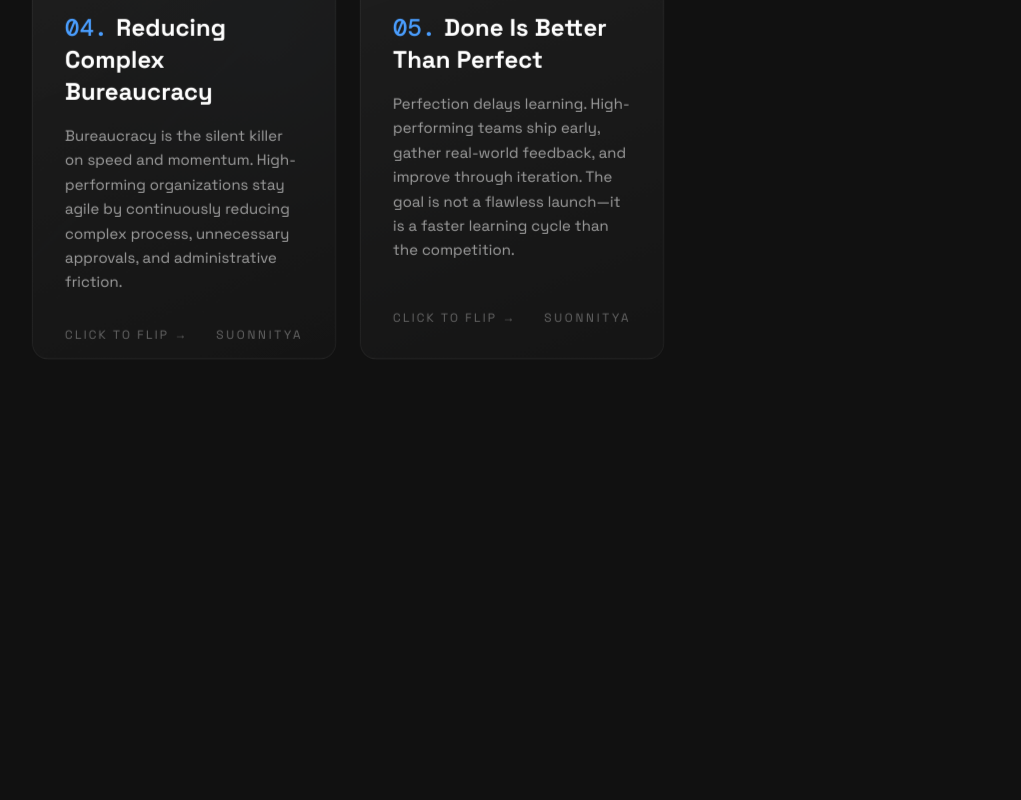
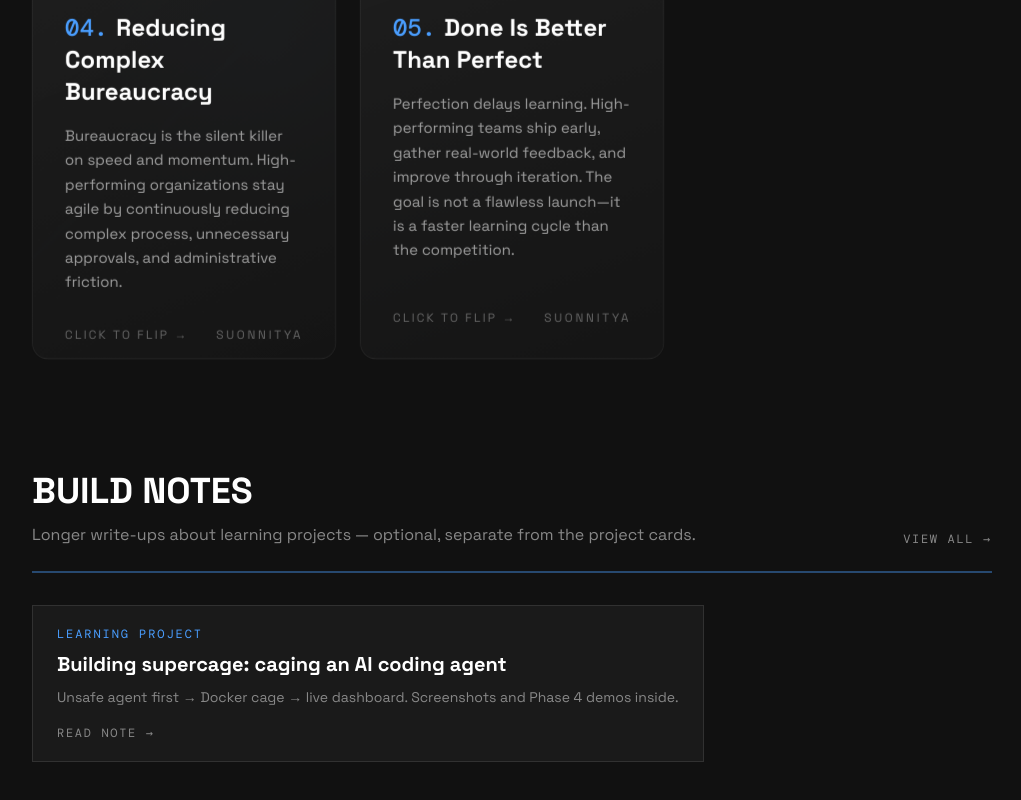
Before and after one commit to NityaSu/Publix, a Nuxt app: page /insights in a window 1280 px wide. Shown: the part 752-1552 px from the top of the page, without its empty margins (128-1149 px from the left). Before the commit the page ends 1207 px from the top, so only its background shows below. Built offline with nearby package versions, Linux system fonts and the light colour scheme; a web font is replaced by a local one.

Commit message:
Implement Insights and Build Notes sections: add InsightsSection component with latest notes display, create buildNotes data structure, and establish routing for Build notes page.

```diff
--- a/component/InsightsSection.vue
+++ b/component/InsightsSection.vue
@@ -1,5 +1,6 @@
 <script setup lang="ts">
 import InsightCard, { type InsightVariant } from '~/component/InsightCard.vue';
+import { buildNotes, buildNotePath } from '~/data/buildNotes';
 
 interface InsightItem {
   id: string;
@@ -54,6 +55,8 @@ const insights: InsightItem[] = [
     variant: 'campus',
   },
 ];
+
+const latestNotes = buildNotes.slice(0, 2);
 </script>
 
 <template>
@@ -76,5 +79,47 @@ const insights: InsightItem[] = [
         :variant="insight.variant"
       />
     </div>
+
+    <div class="mt-20 md:mt-28">
+      <div class="flex flex-wrap items-end justify-between gap-4">
+        <div>
+          <h2 class="font-display font-extrabold uppercase text-white text-2xl sm:text-3xl md:text-4xl">
+            Build notes
+          </h2>
+          <p class="mt-3 max-w-2xl text-sm md:text-base text-muted leading-relaxed">
+            Longer write-ups about learning projects — optional, separate from the project cards.
+          </p>
+        </div>
+        <NuxtLink
+          to="/insights/notes"
+          class="font-dm text-xs uppercase tracking-[0.14em] text-muted hover:text-accent transition-colors"
+        >
+          View all →
+        </NuxtLink>
+      </div>
+      <div class="mt-6 h-[2px] w-full bg-accent/40" />
+
+      <ul class="mt-8 space-y-4 max-w-2xl" role="list">
+        <li v-for="note in latestNotes" :key="note.slug">
+          <NuxtLink
+            :to="buildNotePath(note.slug)"
+            class="group block border border-white/10 bg-surface px-6 py-5 transition-colors hover:border-accent/40"
+          >
+            <p class="font-dm text-xs uppercase tracking-[0.16em] text-accent">
+              {{ note.tag }}
+            </p>
+            <h3 class="mt-2 font-display font-bold text-white text-lg md:text-xl group-hover:text-accent transition-colors">
+              {{ note.title }}
+            </h3>
+            <p class="mt-2 text-sm text-muted leading-relaxed">
+              {{ note.summary }}
+            </p>
+            <p class="mt-4 font-dm text-xs uppercase tracking-[0.14em] text-muted group-hover:text-accent transition-colors">
+              Read note →
+            </p>
+          </NuxtLink>
+        </li>
+      </ul>
+    </div>
   </section>
 </template>
--- a/component/NavbarHeader.vue
+++ b/component/NavbarHeader.vue
@@ -8,6 +8,7 @@ import {
   Film,
   Image as ImageIcon,
   Lightbulb,
+  NotebookPen,
 } from 'lucide-vue-next';
 import { useNavigationStore, type MediaFilter } from '~/stores/navigationStore';
 import KimiLogo from '~/component/KimiLogo.vue';
@@ -43,6 +44,7 @@ const navLinks: NavLink[] = [
     type: 'dropdown',
     children: [
       { label: 'My Thoughts', to: '/insights', icon: Lightbulb },
+      { label: 'Build notes', to: '/insights/notes', icon: NotebookPen },
     ],
   },
   { label: 'Projects', type: 'route', to: '/projects' },
@@ -77,7 +79,9 @@ const NAV_LINK_BASE =
 
 const isDropdownActive = (link: NavLink): boolean => {
   if (link.label === 'Media') return navigationStore.isMediaInView;
-  if (link.label === 'Insights') return route.path === '/insights';
+  if (link.label === 'Insights') {
+    return route.path === '/insights' || route.path.startsWith('/insights/');
+  }
   return false;
 };
 
--- /dev/null
+++ b/data/buildNotes.ts
@@ -0,0 +1,29 @@
+export interface BuildNote {
+  slug: string;
+  title: string;
+  summary: string;
+  tag: string;
+  /** ISO date string for ordering / display */
+  date: string;
+  stack?: string[];
+}
+
+/**
+ * Registry of Build notes. Add a new entry here when you publish
+ * `pages/insights/notes/<slug>.vue`.
+ */
+export const buildNotes: BuildNote[] = [
+  {
+    slug: 'supercage',
+    title: 'Building supercage: caging an AI coding agent',
+    summary:
+      'Unsafe agent first → Docker cage → live dashboard. Screenshots and Phase 4 demos inside.',
+    tag: 'Learning project',
+    date: '2026-08-08',
+    stack: ['Python', 'Ollama', 'Docker', 'FastAPI', 'React'],
+  },
+];
+
+export function buildNotePath(slug: string) {
+  return `/insights/notes/${slug}`;
+}
--- /dev/null
+++ b/pages/insights/index.vue
@@ -0,0 +1,13 @@
+<script setup lang="ts">
+import InsightsSection from '~/component/InsightsSection.vue';
+
+useHead({
+  title: 'Insights',
+});
+</script>
+
+<template>
+  <main class="min-h-screen bg-background">
+    <InsightsSection />
+  </main>
+</template>
--- /dev/null
+++ b/pages/insights/notes/index.vue
@@ -0,0 +1,94 @@
+<script setup lang="ts">
+import { buildNotes, buildNotePath } from '~/data/buildNotes';
+
+useHead({
+  title: 'Build notes',
+  meta: [
+    {
+      name: 'description',
+      content:
+        'Longer write-ups about learning projects — optional notes, separate from project cards.',
+    },
+  ],
+});
+
+function formatDate(iso: string) {
+  try {
+    return new Intl.DateTimeFormat('en', {
+      year: 'numeric',
+      month: 'short',
+      day: 'numeric',
+    }).format(new Date(iso));
+  } catch {
+    return iso;
+  }
+}
+</script>
+
+<template>
+  <main class="min-h-screen bg-background">
+    <section class="w-full px-6 md:px-20 lg:px-[160px] py-16 md:py-24">
+      <p class="text-xs md:text-sm font-display font-semibold uppercase tracking-[0.3em] text-accent">
+        Insights
+      </p>
+      <h1 class="mt-4 font-display font-extrabold uppercase text-white text-4xl sm:text-5xl md:text-6xl">
+        Build notes
+      </h1>
+      <p class="mt-5 max-w-2xl text-sm md:text-base text-muted leading-relaxed">
+        Longer write-ups about learning projects. New posts show up here — not in the nav.
+      </p>
+      <div class="mt-6 h-[2px] w-full bg-accent" />
+
+      <ul class="mt-12 md:mt-16 space-y-5 max-w-3xl" role="list">
+        <li v-for="note in buildNotes" :key="note.slug">
+          <NuxtLink
+            :to="buildNotePath(note.slug)"
+            class="group block border border-white/10 bg-surface px-6 py-5 transition-colors hover:border-accent/40"
+          >
+            <div class="flex flex-wrap items-center gap-x-3 gap-y-1">
+              <p class="font-dm text-xs uppercase tracking-[0.16em] text-accent">
+                {{ note.tag }}
+              </p>
+              <time
+                class="font-dm text-xs uppercase tracking-[0.12em] text-muted"
+                :datetime="note.date"
+              >
+                {{ formatDate(note.date) }}
+              </time>
+            </div>
+            <h2 class="mt-2 font-display font-bold text-white text-lg md:text-xl group-hover:text-accent transition-colors">
+              {{ note.title }}
+            </h2>
+            <p class="mt-2 text-sm text-muted leading-relaxed">
+              {{ note.summary }}
+            </p>
+            <div
+              v-if="note.stack?.length"
+              class="mt-4 flex flex-wrap gap-2"
+            >
+              <span
+                v-for="tag in note.stack"
+                :key="tag"
+                class="font-dm text-[10px] uppercase tracking-[0.12em] text-muted border border-white/10 px-2 py-0.5"
+              >
+                {{ tag }}
+              </span>
+            </div>
+            <p class="mt-4 font-dm text-xs uppercase tracking-[0.14em] text-muted group-hover:text-accent transition-colors">
+              Read note →
+            </p>
+          </NuxtLink>
+        </li>
+      </ul>
+
+      <p class="mt-12">
+        <NuxtLink
+          to="/insights"
+          class="text-sm text-muted hover:text-accent transition-colors"
+        >
+          ← Back to My Thoughts
+        </NuxtLink>
+      </p>
+    </section>
+  </main>
+</template>
```
